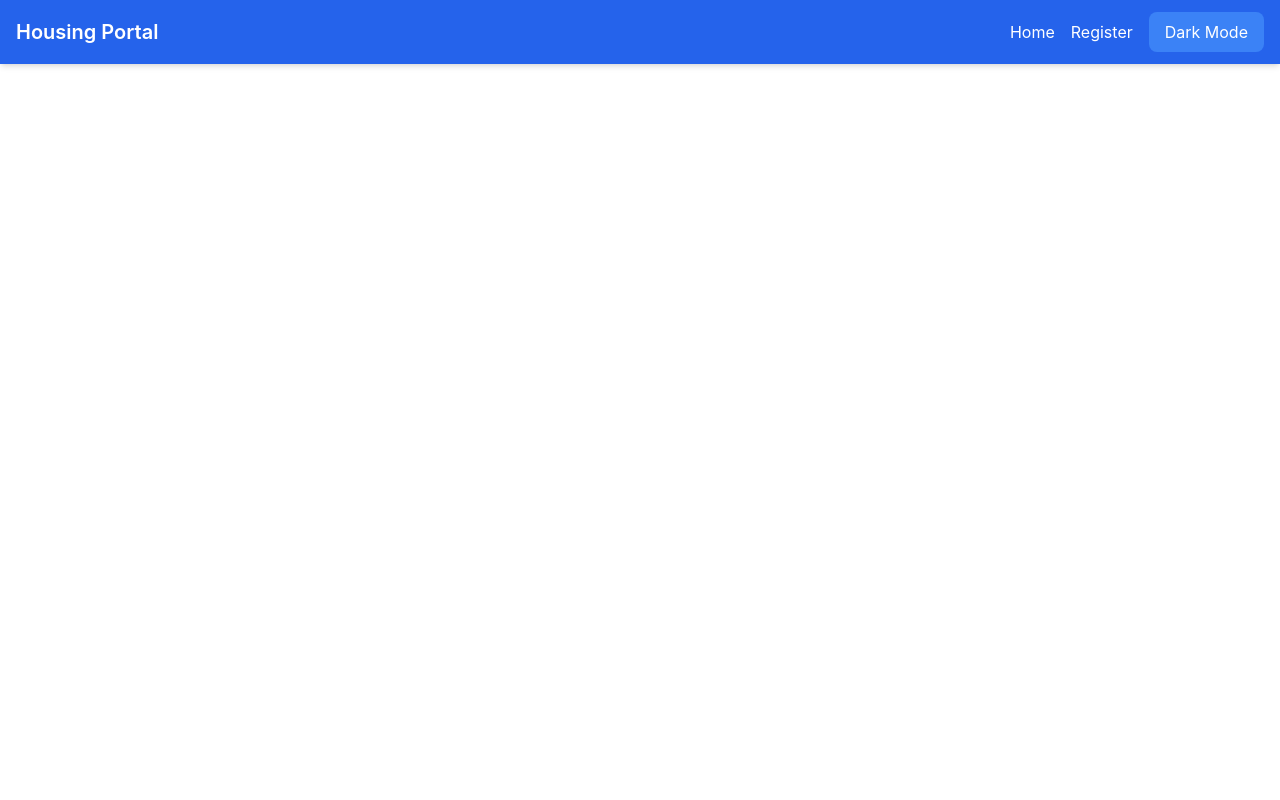
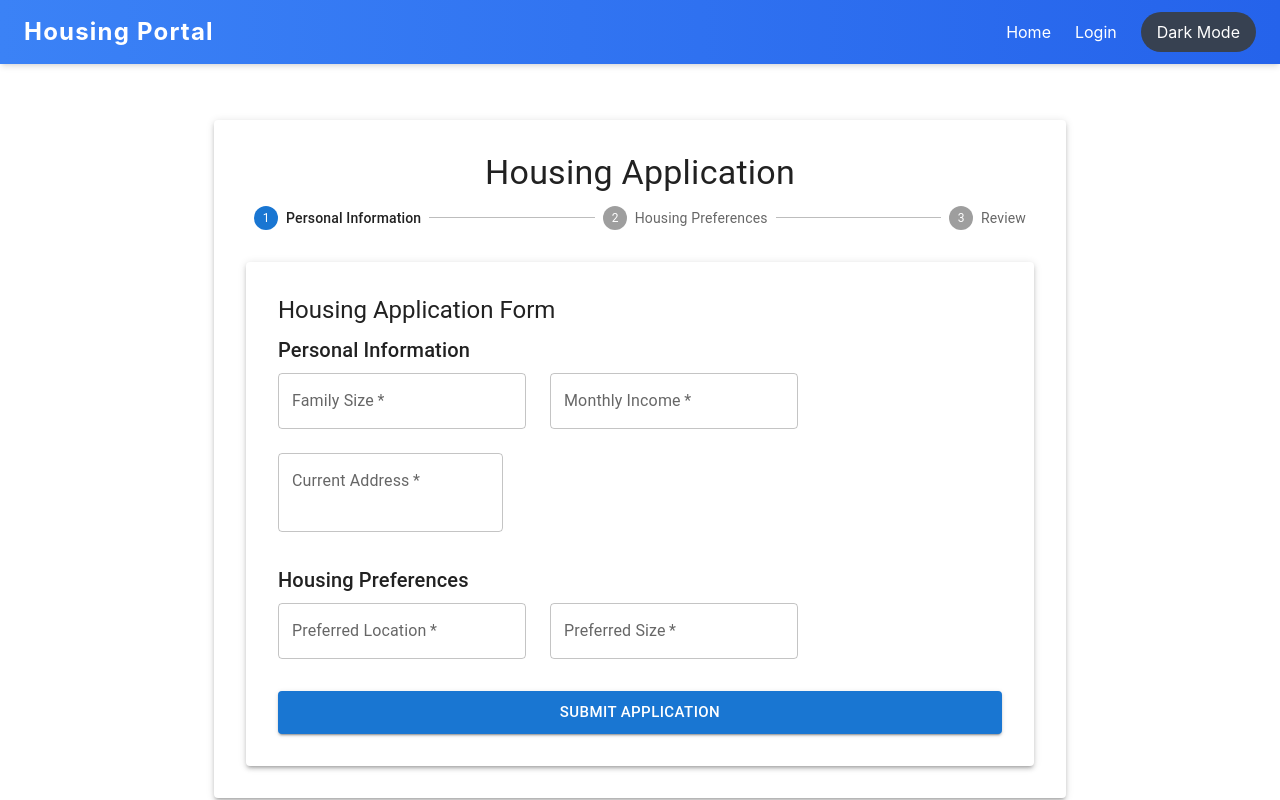
Before and after one commit to Samrudhp/SwaGhar-, a React (Create React App) app: page /application in a window 1280 px wide. Shown: the top 800 px of the page. Built offline with nearby package versions, Linux system fonts and the light colour scheme.

Commit message:
"form insert, navbar modification "

```diff
--- a/src/App.js
+++ b/src/App.js
@@ -1,10 +1,16 @@
 import React, { useState } from 'react';
 import { BrowserRouter, Routes, Route } from 'react-router-dom';
+import { AuthProvider } from './contexts/AuthContext';
 import Layout from './components/Layout';
+import Navigation from './components/Navigation'
+import Register from './pages/Register';
 import Home from './pages/Home';
-import { AuthProvider } from './contexts/AuthContext';
-import Register from './pages/Register';
-import Navigation from './components/Navigation'
+import Login from './pages/Login';
+import Dashboard from './pages/Dashboard'
+import GovernmentDashboard from './pages/GovernmentDashboard'
+import Application from './pages/Application'
+import ProtectedRoute from './components/ProtectedRoute';
+import MyApplication from './pages/MyApplication';
 
 function App() {
   const [themeMode, setThemeMode] = useState('light');
@@ -23,7 +29,12 @@ function App() {
               <main className="p-6">
                 <Routes>
                   <Route path="/" element={<Home />} />
+                  <Route path="/login" element={<Login />} />
                   <Route path="/register" element={<Register />} />
+                  <Route path="/dashboard" element={<Dashboard />} />
+                  <Route path="/application" element={<Application />} />
+                  <Route path="/my-application" element={<MyApplication />} />
+                  <Route path="/dashboardGov" element={<ProtectedRoute userType="government"><GovernmentDashboard /></ProtectedRoute>} />
                 </Routes>
               </main>
             </Layout>
--- /dev/null
+++ b/src/components/ApplicationForm.js
@@ -0,0 +1,148 @@
+import React, { useState } from 'react';
+import { useNavigate } from 'react-router-dom';
+import { TextField, Button, Paper, Box, Typography, Grid2 } from '@mui/material';
+import { useAuth } from '../contexts/AuthContext';
+import axios from 'axios';
+
+const ApplicationForm = () => {
+  const navigate = useNavigate();
+  const { user } = useAuth();
+  const [formData, setFormData] = useState({
+    personalInfo: {
+      familySize: '',
+      monthlyIncome: '',
+      currentAddress: ''
+    },
+    housingPreferences: {
+      preferredLocation: '',
+      preferredSize: ''
+    }
+  });
+
+  const handleChange = (section, field) => (event) => {
+    setFormData((prev) => ({
+      ...prev,
+      [section]: {
+        ...prev[section],
+        [field]: event.target.value
+      }
+    }));
+  };
+
+  const handleSubmit = async (e) => {
+    e.preventDefault();
+
+    // Validate user authentication
+    if (!user || !user.token) {
+      alert('You must be logged in to submit the application.');
+      return;
+    }
+
+    // Validate form data
+    const { familySize, monthlyIncome, currentAddress } = formData.personalInfo;
+    const { preferredLocation, preferredSize } = formData.housingPreferences;
+
+    if (!familySize || !monthlyIncome || !currentAddress || !preferredLocation || !preferredSize) {
+      alert('Please fill out all required fields.');
+      return;
+    }
+
+    try {
+      await axios.post(
+        'http://localhost:5000/api/applications',
+        formData,
+        { headers: { Authorization: `Bearer ${user.token}` } }
+      );
+      navigate('/dashboard');
+    } catch (error) {
+      console.error('Error submitting application:', error);
+      alert('Failed to submit the application. Please try again later.');
+    }
+  };
+
+  return (
+    <Paper elevation={3} sx={{ p: 4, mt: 4 }}>
+      <Typography variant="h5" gutterBottom>
+        Housing Application Form
+      </Typography>
+      <form onSubmit={handleSubmit}>
+        <Box sx={{ mb: 4 }}>
+          <Typography variant="h6" gutterBottom>
+            Personal Information
+          </Typography>
+          <Grid2 container spacing={3}>
+            <Grid2 item xs={12} sm={6}>
+              <TextField
+                fullWidth
+                label="Family Size"
+                type="number"
+                value={formData.personalInfo.familySize}
+                onChange={handleChange('personalInfo', 'familySize')}
+                required
+              />
+            </Grid2>
+            <Grid2 item xs={12} sm={6}>
+              <TextField
+                fullWidth
+                label="Monthly Income"
+                type="number"
+                value={formData.personalInfo.monthlyIncome}
+                onChange={handleChange('personalInfo', 'monthlyIncome')}
+                required
+              />
+            </Grid2>
+            <Grid2 item xs={12}>
+              <TextField
+                fullWidth
+                label="Current Address"
+                value={formData.personalInfo.currentAddress}
+                onChange={handleChange('personalInfo', 'currentAddress')}
+                required
+                multiline
+                rows={2}
+              />
+            </Grid2>
+          </Grid2>
+        </Box>
+
+        <Box sx={{ mb: 4 }}>
+          <Typography variant="h6" gutterBottom>
+            Housing Preferences
+          </Typography>
+          <Grid2 container spacing={3}>
+            <Grid2 item xs={12} sm={6}>
+              <TextField
+                fullWidth
+                label="Preferred Location"
+                value={formData.housingPreferences.preferredLocation}
+                onChange={handleChange('housingPreferences', 'preferredLocation')}
+                required
+              />
+            </Grid2>
+            <Grid2 item xs={12} sm={6}>
+              <TextField
+                fullWidth
+                label="Preferred Size"
+                value={formData.housingPreferences.preferredSize}
+                onChange={handleChange('housingPreferences', 'preferredSize')}
+                required
+              />
+            </Grid2>
+          </Grid2>
+        </Box>
+
+        <Button
+          type="submit"
+          variant="contained"
+          color="primary"
+          size="large"
+          fullWidth
+        >
+          Submit Application
+        </Button>
+      </form>
+    </Paper>
+  );
+};
+
+export default ApplicationForm;
--- a/src/components/Navigation.js
+++ b/src/components/Navigation.js
@@ -16,60 +16,64 @@ const Navigation = ({ themeMode, toggleTheme }) => {
   };
 
   return (
-    <nav className="bg-blue-600 text-white shadow-md">
-      <div className="container mx-auto px-4 flex items-center justify-between h-16">
+    <nav className="bg-gradient-to-r from-blue-500 to-blue-600 text-white shadow-md sticky top-0 z-50">
+      <div className="container mx-auto px-6 py-3 flex items-center justify-between">
         {/* Logo */}
         <RouterLink
           to="/"
-          className="text-xl font-semibold hover:text-blue-300"
+          className="text-2xl font-bold tracking-wider text-white hover:text-gray-200 transition duration-300"
         >
           Housing Portal
         </RouterLink>
 
-        {/* Desktop Links and Theme Toggle */}
-        <div className="hidden sm:flex items-center space-x-4">
+        {/* Desktop Menu */}
+        <div className="hidden sm:flex items-center space-x-6">
           <RouterLink
             to="/"
-            className="hover:text-blue-300 transition duration-300"
+            className="hover:text-gray-200 transition duration-300"
           >
             Home
           </RouterLink>
+
           {!user && (
             <RouterLink
-              to="/register"
-              className="hover:text-blue-300 transition duration-300"
+              to="/login"
+              className="hover:text-gray-200 transition duration-300"
             >
-              Register
+              Login
             </RouterLink>
           )}
+
           {user && (
             <>
               <RouterLink
                 to="/application"
-                className="hover:text-blue-300 transition duration-300"
+                className="hover:text-gray-200 transition duration-300"
               >
                 Application
               </RouterLink>
               <button
                 onClick={logout}
-                className="hover:text-blue-300 transition duration-300"
+                className="hover:text-gray-200 transition duration-300"
               >
                 Logout
               </button>
             </>
           )}
+
           {user && user.userType === 'government' && (
             <RouterLink
               to="/dashboard"
-              className="hover:text-blue-300 transition duration-300"
+              className="hover:text-gray-200 transition duration-300"
             >
               Dashboard
             </RouterLink>
           )}
+
           {/* Theme Toggle Button */}
           <button
             onClick={toggleTheme}
-            className="px-4 py-2 bg-blue-500 dark:bg-blue-700 text-white rounded-lg hover:bg-blue-600 dark:hover:bg-blue-800 transition-all"
+            className="px-4 py-2 bg-gray-700 rounded-full text-white hover:bg-gray-600 transition-all"
           >
             {themeMode === 'light' ? 'Dark Mode' : 'Light Mode'}
           </button>
@@ -80,16 +84,16 @@ const Navigation = ({ themeMode, toggleTheme }) => {
           className="sm:hidden focus:outline-none"
           onClick={handleMenuToggle}
         >
-          <MenuIcon size={24} />
+          <MenuIcon size={24} className="text-white hover:text-gray-200 transition duration-300" />
         </button>
       </div>
 
       {/* Mobile Menu */}
       {isMenuOpen && (
-        <div className="sm:hidden bg-blue-500 shadow-md">
+        <div className="sm:hidden bg-gradient-to-r from-blue-500 to-blue-600 p-4 shadow-md">
           <RouterLink
             to="/"
-            className="block px-4 py-2 hover:bg-blue-700"
+            className="block py-2 px-4 hover:bg-blue-700 rounded-md"
             onClick={closeMenu}
           >
             Home
@@ -97,17 +101,18 @@ const Navigation = ({ themeMode, toggleTheme }) => {
           {!user && (
             <RouterLink
               to="/register"
-              className="block px-4 py-2 hover:bg-blue-700"
+              className="block py-2 px-4 hover:bg-blue-700 rounded-md"
               onClick={closeMenu}
             >
               Register
             </RouterLink>
           )}
+
           {user && (
             <>
               <RouterLink
                 to="/application"
-                className="block px-4 py-2 hover:bg-blue-700"
+                className="block py-2 px-4 hover:bg-blue-700 rounded-md"
                 onClick={closeMenu}
               >
                 Application
@@ -117,25 +122,27 @@ const Navigation = ({ themeMode, toggleTheme }) => {
                   closeMenu();
                   logout();
                 }}
-                className="block px-4 py-2 text-left w-full hover:bg-blue-700"
+                className="block py-2 px-4 text-left w-full hover:bg-blue-700 rounded-md"
               >
                 Logout
               </button>
             </>
           )}
+
           {user && user.userType === 'government' && (
             <RouterLink
               to="/dashboard"
-              className="block px-4 py-2 hover:bg-blue-700"
+              className="block py-2 px-4 hover:bg-blue-700 rounded-md"
               onClick={closeMenu}
             >
               Dashboard
             </RouterLink>
           )}
+
           {/* Theme Toggle Button in Mobile Menu */}
           <button
             onClick={toggleTheme}
-            className="block px-4 py-2 bg-blue-500 dark:bg-blue-700 text-white rounded-lg hover:bg-blue-600 dark:hover:bg-blue-800 transition-all"
+            className="block py-2 px-4 bg-gray-700 rounded-full text-white hover:bg-gray-600 transition-all w-full"
           >
             {themeMode === 'light' ? 'Dark Mode' : 'Light Mode'}
           </button>
--- /dev/null
+++ b/src/components/ProtectedRoute.js
@@ -0,0 +1,19 @@
+import React from 'react';
+import { Navigate } from 'react-router-dom';
+import { useAuth } from '../contexts/AuthContext';
+
+const ProtectedRoute = ({ children, userType }) => {
+  const { user } = useAuth();
+
+  if (!user) {
+    return <Navigate to="/login" />;
+  }
+
+  if (userType && user.userType !== userType) {
+    return <Navigate to="/" />;
+  }
+
+  return children;
+};
+
+export default ProtectedRoute;
--- a/src/pages/Login.js
+++ b/src/pages/Login.js
@@ -1,6 +1,5 @@
 import React, { useState } from 'react';
 import { useNavigate } from 'react-router-dom';
-  import { TextField, Button, Paper, Typography, Container } from '@mui/material';
 import { useAuth } from '../contexts/AuthContext';
 import axios from 'axios';
 
@@ -26,45 +25,52 @@ import React, { useState } from 'react';
   };
 
   return (
-      <Container component="main" maxWidth="xs">
-        <Paper elevation={3} sx={{ p: 4, mt: 8 }}>
-          <Typography component="h1" variant="h5" align="center">
-            Login
-          </Typography>
-          <form onSubmit={handleSubmit}>
-            <TextField
-              margin="normal"
-              required
-              fullWidth
-              label="Email Address"
+    <div className="min-h-screen flex justify-center items-center">
+      <div className="bg-white p-8 rounded-lg shadow-lg max-w-sm w-full">
+        <h1 className="text-2xl font-bold mb-6 text-center text-gray-700">Login</h1>
+        <form onSubmit={handleSubmit} className="space-y-4">
+          <div>
+            <label htmlFor="email" className="block text-sm font-medium text-gray-700">Email Address</label>
+            <input
+              type="email"
+              id="email"
               value={email}
               onChange={(e) => setEmail(e.target.value)}
+              className="mt-1 block w-full px-4 py-2 border-2 border-gray-300 rounded-md focus:outline-none focus:ring-2 focus:ring-blue-500"
+              required
             />
-            <TextField
-              margin="normal"
-              required
-              fullWidth
-              label="Password"
+          </div>
+
+          <div>
+            <label htmlFor="password" className="block text-sm font-medium text-gray-700">Password</label>
+            <input
               type="password"
+              id="password"
               value={password}
               onChange={(e) => setPassword(e.target.value)}
+              className="mt-1 block w-full px-4 py-2 border-2 border-gray-300 rounded-md focus:outline-none focus:ring-2 focus:ring-blue-500"
+              required
             />
+          </div>
+
           {error && (
-              <Typography color="error" align="center">
-                {error}
-              </Typography>
+            <p className="text-red-600 text-center">{error}</p>
           )}
-            <Button
+
+          <button
             type="submit"
-              fullWidth
-              variant="contained"
-              sx={{ mt: 3, mb: 2 }}
+            className="w-full py-2 bg-blue-600 text-white rounded-lg hover:bg-blue-700 transition duration-300"
           >
             Login
-            </Button>
+          </button>
         </form>
-        </Paper>
-      </Container>
+
+        <p className="mt-4 text-center text-sm">
+          <span>Not registered?</span>
+          <a href="/register" className="text-blue-600 hover:underline"> Register</a>
+        </p>
+      </div>
+    </div>
   );
 }
 
--- /dev/null
+++ b/src/pages/MyApplication.js
@@ -0,0 +1,9 @@
+import React from 'react'
+
+const MyApplication = () => {
+  return (
+    <div>MyApplication</div>
+  )
+}
+
+export default MyApplication
--- a/src/pages/Register.js
+++ b/src/pages/Register.js
@@ -57,7 +57,7 @@ const Register = () => {
             if(formData.userType==='government'){
                 navigate('/dashboardGov')
             }else{
-                navigate('/application')
+                navigate('/dashboard')
             }
         } catch (err) {
             setError(err.response?.data?.message || 'Registration failed');
```
Also changed, not shown: src/components/ApplicationList.js (added, +89 -0 lines). Lines whose indentation alone changed are shown as unchanged.
